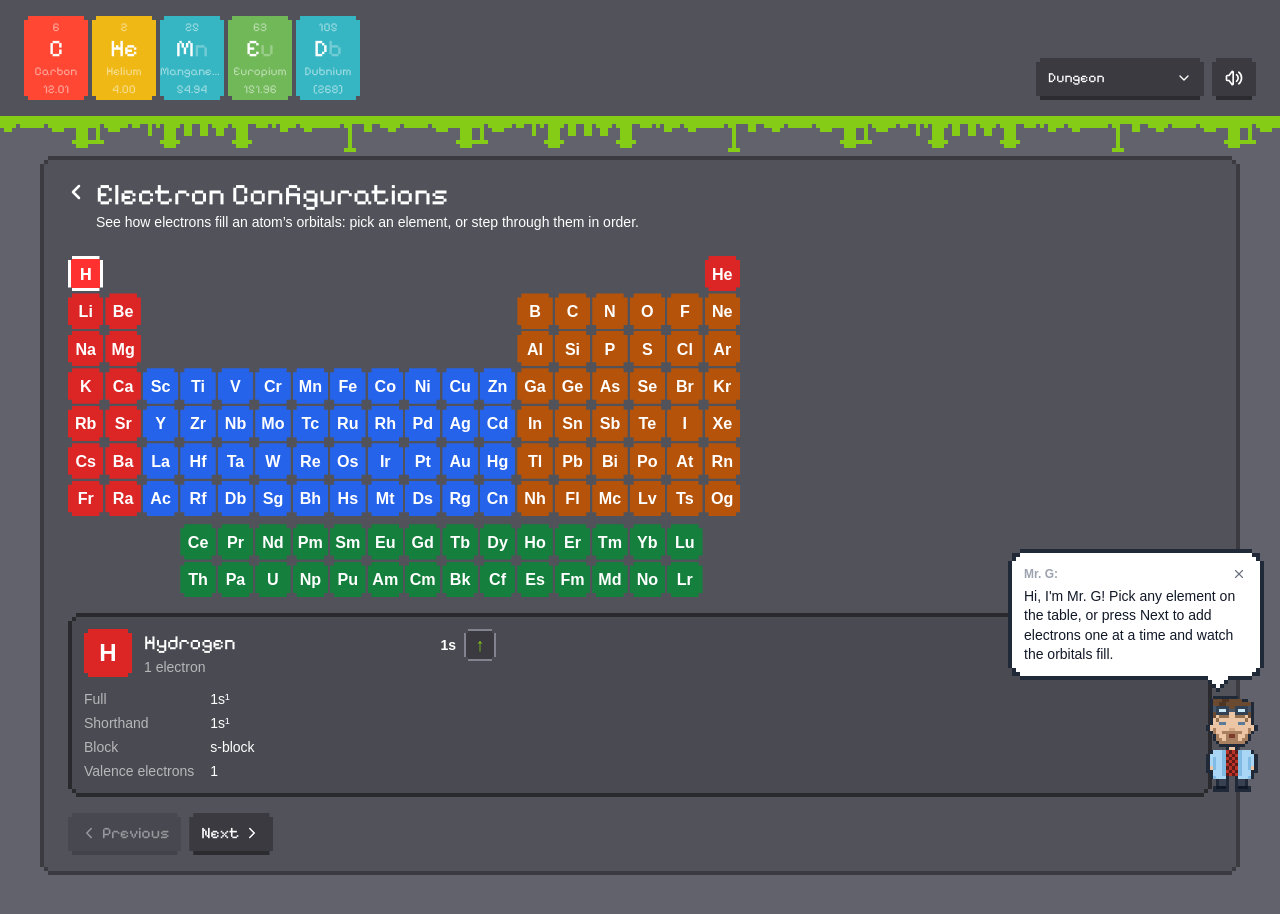
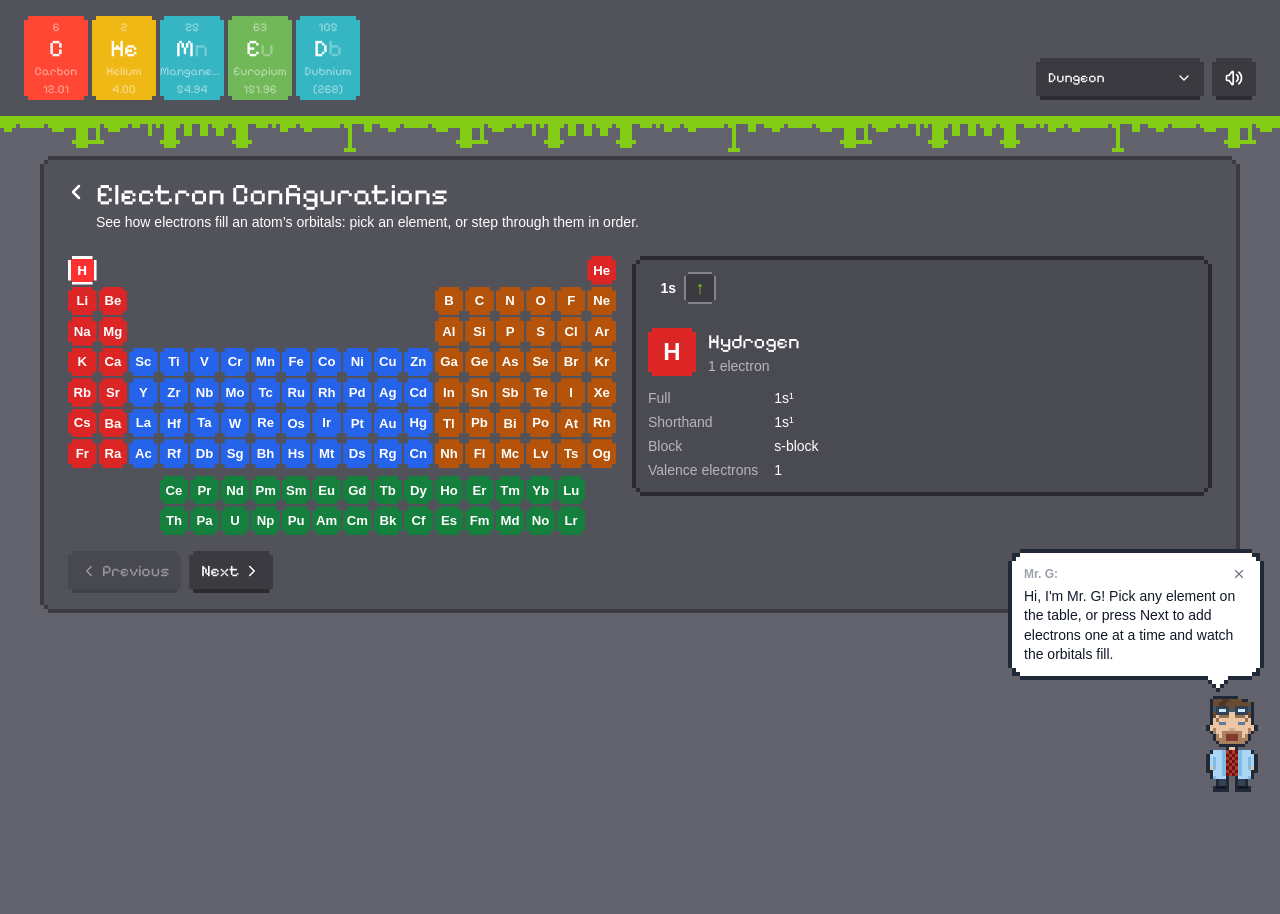
Before and after one commit to sethgonzales/ChemEd, a Next.js app: page /electron-configurations in a window 1280 px wide. Shown: the top 914 px of the page. After the commit the page ends 800 px from the top, so only its background shows below. Built offline with nearby package versions, Linux system fonts and the light colour scheme.

Commit message:
Put the table and the diagram side by side on desktop
The table sits on the left with Previous and Next under it, since they
pick elements too. The Stage on the right shows the orbital diagram
first, with the notation and notes below it.

```diff
--- a/src/pages/electron-configurations.tsx
+++ b/src/pages/electron-configurations.tsx
@@ -102,27 +102,21 @@ export default function ElectronConfigurations() {
       description="See how electrons fill an atom’s orbitals: pick an element, or step through them in order."
       className="gap-4"
     >
-      {/* a picker, not the main visual, so it stays small on wide screens */}
-      <div className="w-full max-w-2xl">
+      {/* side by side on desktop: pick on the left, see the result on the right */}
+      <div className="flex flex-col lg:flex-row lg:items-start gap-4">
+        {/* Previous and Next sit with the table, since they pick elements too */}
+        <div className="w-full max-w-2xl lg:flex-1 flex flex-col gap-4">
           <PeriodicGrid
             selected={element}
             onSelect={setElement}
             compact
             minWidth={PICKER_MIN_WIDTH}
           />
-      </div>
-
-      <Stage label="Electron configuration">
-        <div className="flex flex-col md:flex-row gap-6">
-          <div className="md:w-80 shrink-0">
-            <Readouts element={element} />
-          </div>
-          <OrbitalDiagram occupancy={groundState(element.atomicNumber)} />
-        </div>
-      </Stage>
-
           <div className="flex flex-wrap gap-2">
-        <Button onClick={() => step(-1)} disabled={element.atomicNumber === 1}>
+            <Button
+              onClick={() => step(-1)}
+              disabled={element.atomicNumber === 1}
+            >
               <span className="flex items-center gap-1">
                 <IconChevronLeft size={18} aria-hidden="true" />
                 Previous<span className="sr-only"> element</span>
@@ -138,6 +132,18 @@ export default function ElectronConfigurations() {
               </span>
             </Button>
           </div>
+        </div>
+
+        <Stage label="Electron configuration" className="lg:flex-1 min-w-0">
+          {/* the diagram first, readouts under it (beside it on tablets) */}
+          <div className="flex flex-col md:flex-row lg:flex-col gap-6">
+            <OrbitalDiagram occupancy={groundState(element.atomicNumber)} />
+            <div className="md:w-80 lg:w-auto shrink-0">
+              <Readouts element={element} />
+            </div>
+          </div>
+        </Stage>
+      </div>
     </Container>
   );
 }
```
Lines whose indentation alone changed are shown as unchanged.
